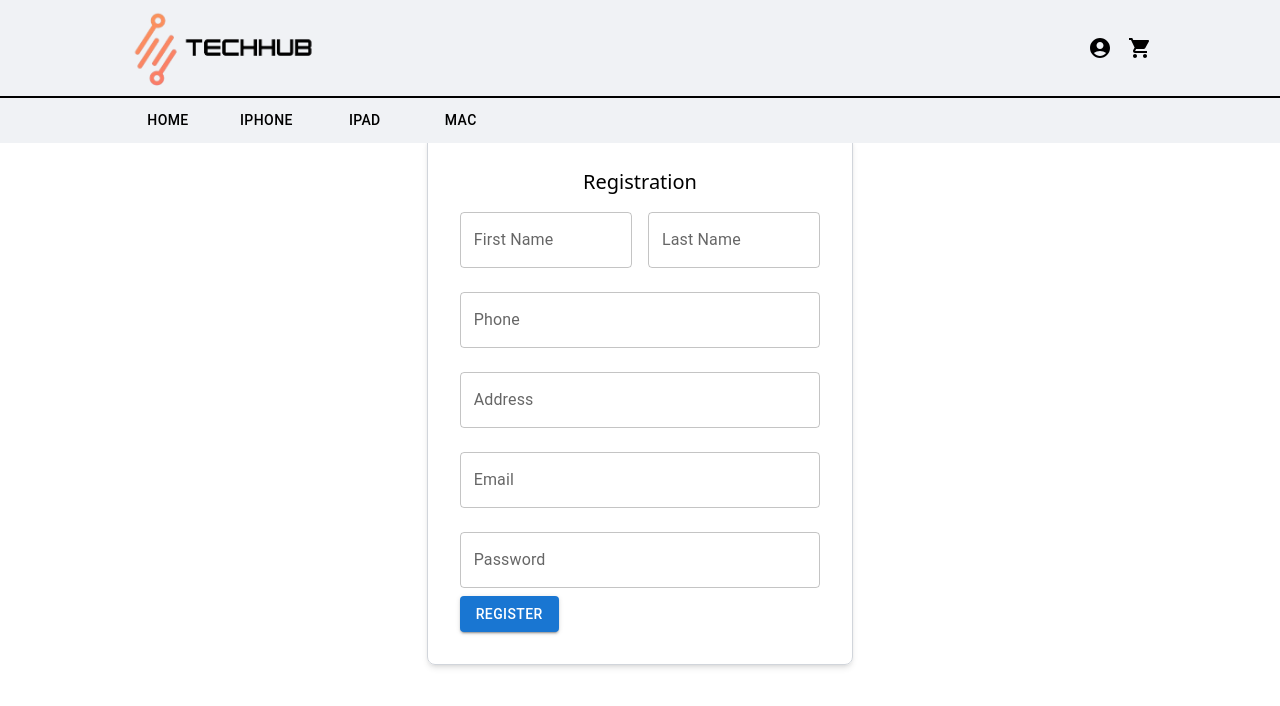
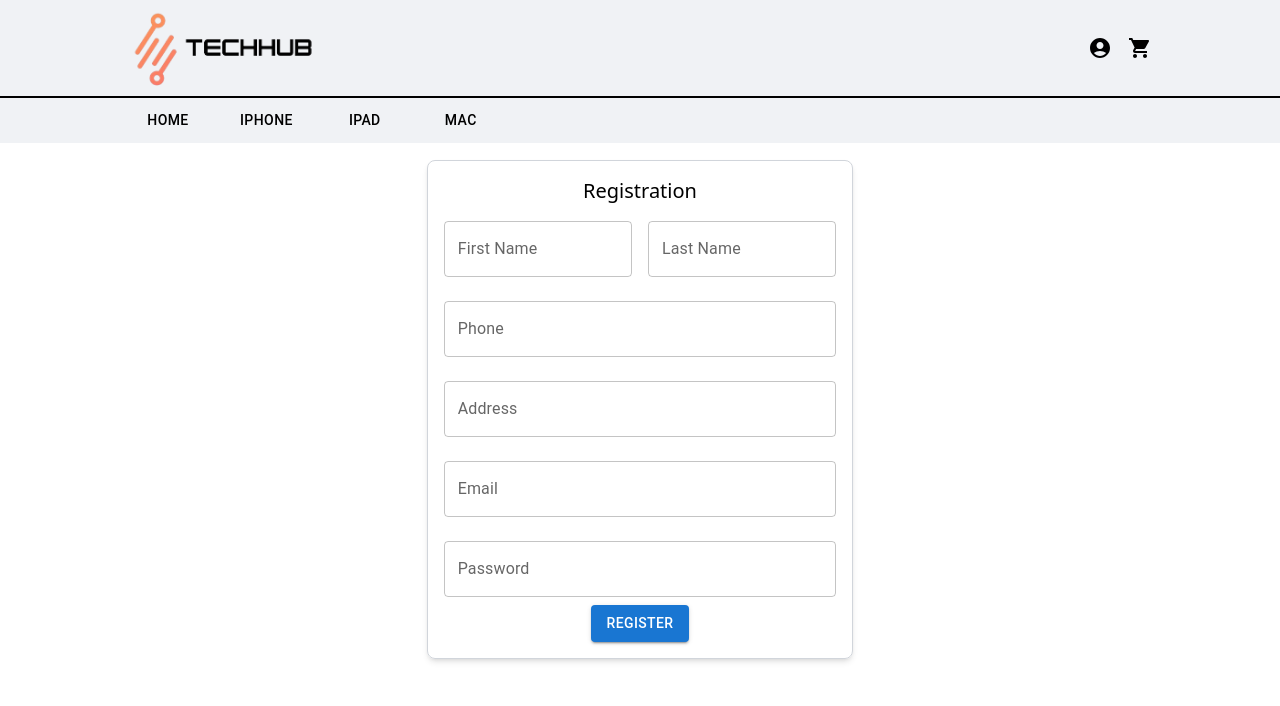
Before and after one commit to Bob-Kyle-Rosales/Tech-Hub, a React (Vite) app: page /register in a window 1280 px wide. Shown: the top 706 px of the page. Built offline with nearby package versions, Linux system fonts and the light colour scheme; no server answers.

Commit message:
Add login and register

```diff
--- a/src/pages/Login/index.tsx
+++ b/src/pages/Login/index.tsx
@@ -10,6 +10,7 @@ import supabase from '../../config/supabaseClient';
 import useUserStore from '../../hooks/useUser';
 import { UserCredentialsSchema } from '../../models/User';
 import { UserLogin } from '../../interface/types';
+import useCart from '../../hooks/useCart';
 
 // Define interface for form data
 interface FormData {
@@ -27,6 +28,7 @@ function LoginForm() {
   });
 
   const { login } = useUserStore();
+  const { initializeCart } = useCart();
 
   const navigate = useNavigate();
 
@@ -52,6 +54,7 @@ function LoginForm() {
       };
 
       login(userData);
+      initializeCart(userData.id);
 
       navigate('/');
     } catch (error) {
@@ -67,9 +70,8 @@ function LoginForm() {
   return (
     <div className="w-screen h-screen flex justify-center items-center">
       <Card className="flex-col items-center p-8 border border-gray-300 shadow-md w-1/3">
-        <div>
         <p className="text-4xl font-normal mb-4">Login</p>
-        </div>
+
         <form onSubmit={handleSubmit(onSubmit)}>
           <TextField
             label="Email"
@@ -93,12 +95,14 @@ function LoginForm() {
             fullWidth
             margin="normal"
           />
+          <div className="flex justify-center">
             <button
               type="submit"
-            className="mt-4 px-4 py-2 bg-blue-500 text-white rounded"
+              className="mt-4 px-4 py-2 bg-blue-500 text-white rounded "
             >
               Login
             </button>
+          </div>
         </form>
         <div className="mt-4">
           Create account{' '}
--- a/src/pages/Register/index.tsx
+++ b/src/pages/Register/index.tsx
@@ -79,8 +79,8 @@ function Register() {
   };
 
   return (
-    <div className="w-screen h-screen flex justify-center items-center">
-      <Card className="flex-col items-center p-8 border border-gray-300 shadow-md w-1/3">
+    <div className="w-screen mt-40 flex justify-center items-center">
+      <Card className="flex-col items-center p-4 border border-gray-300 shadow-md w-1/3">
         <p className="text-xl font-medium">Registration</p>
         <form onSubmit={handleSubmit(onSubmit)}>
           <div className="flex">
@@ -169,9 +169,11 @@ function Register() {
             <span className="text-red-400 text-xs">Password is required</span>
           )}
 
-          <Button type="submit" variant="contained">
-            Register
-          </Button>
+          <div className="flex justify-center">
+            <Button type="submit" variant="contained">
+              Register
+            </Button>
+          </div>
         </form>
       </Card>
     </div>
```
Lines whose indentation alone changed are shown as unchanged.
